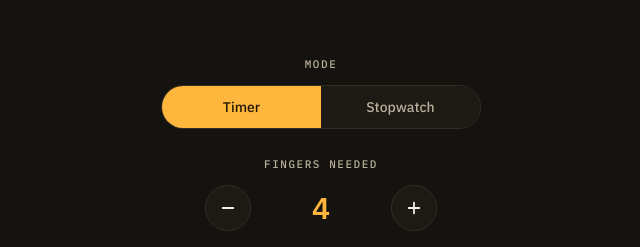
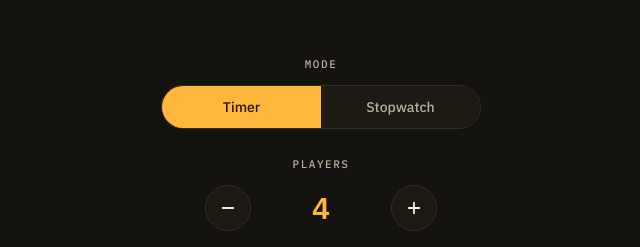
Before and after one commit to justinroche/touch-timer, a Vue app: page / in a window 1280 px wide. Shown: the part 135-382 px from the top of the page, without its empty margins (319-959 px from the left). Built offline with nearby package versions, Linux system fonts and the light colour scheme.

Commit message:
Update players label

```diff
--- a/src/components/SetupScreen.vue
+++ b/src/components/SetupScreen.vue
@@ -54,7 +54,7 @@ function start() {
     </div>
 
     <div class="field">
-      <div class="field-label">Fingers needed</div>
+      <div class="field-label">Players</div>
       <div class="stepper">
         <button @click="decFingers">
           <StepIcon />
```
